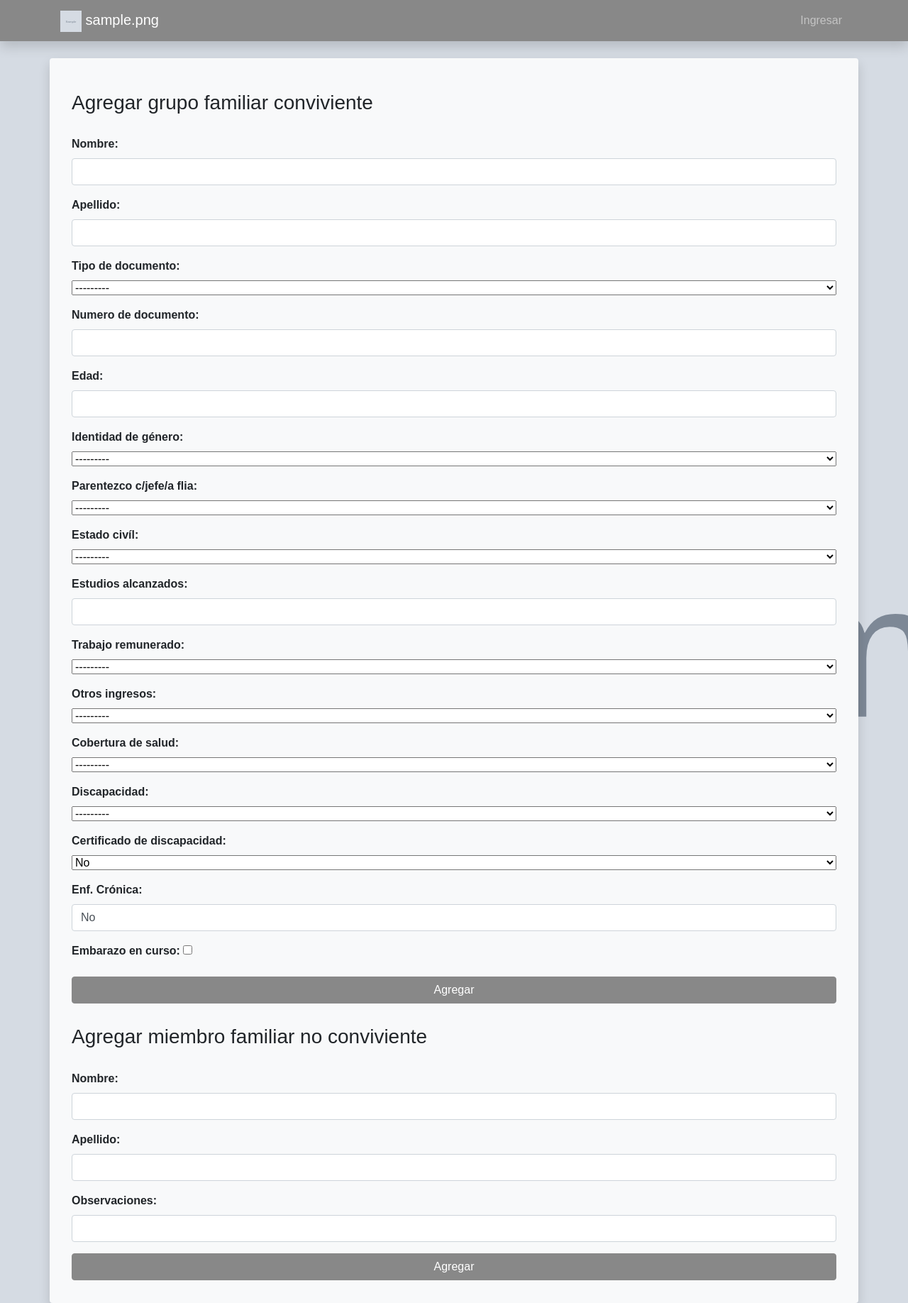
After one commit to lleps/coincido, a Django app: page /grupofamiliar/1/ in a window 1280 px wide. The commit adds this page. Shown: the whole page at 71% size. Run offline with Django 3.2, Linux system fonts and the light colour scheme; tables that the repository leaves empty hold one stand-in row (values such as "Sample post"); grey boxes marked "Sample" are stand-in pictures; some libraries are stand-ins or nearby versions; some web fonts are replaced.

Commit message:
agregados modelos para grupo familiar y no familiar

```diff
--- a/polls/models.py
+++ b/polls/models.py
@@ -59,6 +59,106 @@ class BeneficiarioFamilia(models.Model):
     nino_nombre = models.CharField(max_length=120)
     nino_tipo_documento = models.CharField(max_length=120, choices=TIPO_DOCUMENTO_CHOICES, default='dni')
     nino_numero_documento = models.IntegerField()
+
+
+# Define un conviviente de un beneficiario
+class MiembroConviviente(models.Model):
+    ESTADO_CIVIL_CHOICES = [
+        ('soltero', 'SOLTERO/A'),
+        ('casado', 'CASADO/A'),
+        ('divorciado', 'DIVORCIADO/A'),
+        ('en-pareja', 'EN PAREJA/CONCUBINATO'),
+        ('separado', 'SEPARADO/A DE HECHO'),
+        ('viudo', 'VIUDO/A'),
+    ]
+    TIPO_DOCUMENTO_CHOICES = [
+        ('libreta-civica', 'Libreta Civica'),
+        ('libreta-de-enrolamiento', 'Libreta De enrolamiento'),
+        ('dni', 'DNI'),
+        ('doc-extranjero', 'Doc. Extranjero'),
+        ('nunca-tuvo', 'Nunca Tuvo'),
+        ('otro', 'Otro'),
+    ]
+    IDENTIDAD_DE_GENERO_CHOICES = [
+        ('Mujer', 'Mujer'),
+        ('Varón', 'Varón'),
+        ('Disidencia', 'Disidencia'),
+    ]
+    PARENTESCO_CHOICES = [
+        ('Jefe', 'Jefe'),
+        ('Cónyuge/pareja', 'Cónyuge/pareja'),
+        ('Hijo/a', 'Hijo/a'),
+        ('Yerno/nuera', 'Yerno/nuera'),
+        ('Nieto/a', 'Nieto/a'),
+        ('Padre/madre', 'Padre/madre'),
+        ('Suegro/a', 'Suegro/a'),
+        ('Otro familiar', 'Otro familiar'),
+        ('No familiar', 'No familiar'),
+    ]
+    TRABAJO_REMUNERADO_CHOICES = [
+        ('Formal', 'Formal'),
+        ('Informal', 'Informal'),
+        ('Autónomo', 'Autónomo'),
+        ('Jubilación/retiro', 'Jubilación/retiro'),
+        ('Desocupado', 'Desocupado'),
+    ]
+    OTROS_INGRESOS_CHOICES = [
+        ('AUH', 'AUH'),
+        ('AUE', 'AUE'),
+        ('Tarjeta Alimentar', 'Tarjeta Alimentar'),
+        ('Potenciar Inclusión Joven', 'Potenciar Inclusión Joven'),
+        ('Argentina Hace', 'Argentina Hace'),
+        ('Potenciar Trabajo', 'Potenciar Trabajo'),
+        ('Fondo Desempleo', 'Fondo Desempleo'),
+        ('Pensión Madre de 7 hijos', 'Pensión Madre de 7 hijos'),
+        ('Pensión por discapacidad', 'Pensión por discapacidad'),
+        ('IFE', 'IFE'),
+        ('Otros', 'Otros'),
+    ]
+    COBERTURA_DE_SALUD_CHOICES = [
+        ('No posee', 'No posee'),
+        ('Pre paga', 'Pre paga'),
+        ('APROSS', 'APROSS'),
+        ('PAMI', 'PAMI'),
+        ('PROFE', 'PROFE'),
+        ('Otros', 'Otros'),
+    ]
+    DISCAPACIDAD_CHOICES = [
+        ('No', 'No'),
+        ('Motriz', 'Motriz'),
+        ('Intelectual', 'Intelectual'),
+        ('Sensorial', 'Sensorial'),
+        ('Multidiscapacidad', 'Multidiscapacidad'),
+    ]
+    CERTIFICADO_DE_DISCAPACIDAD_CHOICES = [
+        ('Si, Vigente', 'Si, Vigente'),
+        ('Si, No vigente', 'Si, No Vigente'),
+        ('En trámite', 'En trámite'),
+        ('No', 'No'),
+    ]
+
+    nombre = models.CharField(max_length=100)
+    apellido = models.CharField(max_length=100)
+    tipo_de_documento = models.CharField(max_length=100, choices=TIPO_DOCUMENTO_CHOICES)
+    numero_de_documento = models.IntegerField()
+    edad = models.IntegerField()
+    identidad_de_genero = models.CharField(max_length=80, verbose_name="Identidad de género", choices=IDENTIDAD_DE_GENERO_CHOICES)
+    parentesco = models.CharField(max_length=80, verbose_name="Parentezco c/jefe/a flia", choices=PARENTESCO_CHOICES)
+    estado_civil = models.CharField(max_length=80, verbose_name="Estado civíl", choices=PARENTESCO_CHOICES)
+    estudios_alcanzados = models.CharField(verbose_name="Estudios alcanzados", max_length=50)
+    trabajo_remunerado = models.CharField(max_length=80, choices=TRABAJO_REMUNERADO_CHOICES)
+    otros_ingresos = models.CharField(max_length=80, choices=OTROS_INGRESOS_CHOICES)
+    cobertura_de_salud = models.CharField(max_length=80, choices=COBERTURA_DE_SALUD_CHOICES)
+    discapacidad = models.CharField(max_length=80, choices=DISCAPACIDAD_CHOICES)
+    certificado_de_discapacidad = models.CharField(max_length=80, choices=CERTIFICADO_DE_DISCAPACIDAD_CHOICES, default="No")
+    enfermedad_cronica = models.CharField(max_length=80, verbose_name="Enf. Crónica", default="No")
+    embarazo_en_curso = models.BooleanField(default=False)
+
+
+class MiembroNoConviviente(models.Model):
+    nombre = models.CharField(max_length=100)
+    apellido = models.CharField(max_length=100)
+    observaciones = models.CharField(max_length=100, default="")
 
 
 # sobre quien es la encuesta.
--- /dev/null
+++ b/polls/templates/polls/grupofamiliar.html
@@ -0,0 +1,78 @@
+{% extends 'polls/base.html' %}
+
+{% block title %}Pregunta{% endblock %}
+
+{% block content %}
+
+    <style>
+    input[type=text], input[type=number] {
+        display: block;
+    width: 100%;
+    height: calc(1.5em + .75rem + 2px);
+    padding: .375rem .75rem;
+    font-size: 1rem;
+    font-weight: 400;
+    line-height: 1.5;
+    color: #495057;
+    background-color: #fff;
+    background-clip: padding-box;
+    border: 1px solid #ced4da;
+    border-radius: .25rem;
+    transition: border-color .15s ease-in-out,box-shadow .15s ease-in-out;
+    }
+
+    select, textarea {
+        width: 100%;
+    }
+
+    h3 {
+        margin-top: 30px;
+        margin-bottom: 30px;
+    }
+    </style>
+
+    {% if error %}<p><strong class="text-danger">{{ error }}</strong></p>{% endif %}
+
+    <div class="container">
+        <form action="{% url 'polls:grupofamiliar' pk %}" method="post">
+            {% csrf_token %}
+
+        <h3>Agregar grupo familiar conviviente</h3>
+            {% for field in conv_form %}
+                <div class="form-group">
+                    {{ field.label_tag }}
+                    {% if field.help_text %}
+                        <p class="text-muted">{{ field.help_text|safe }}</p>
+                    {% endif %}
+                    {{ field }}
+                    <div class="text-danger">
+                    {{ field.errors }}
+                    </div>
+                </div>
+            {% endfor %}
+
+            <button type="submit" class="btn btn-primary btn-block">Agregar</button>
+        </form>
+
+            <form action="{% url 'polls:grupofamiliar' pk %}" method="post">
+            {% csrf_token %}
+
+        <h3>Agregar miembro familiar no conviviente</h3>
+            {% for field in no_conv_form %}
+                <div class="form-group">
+                    {{ field.label_tag }}
+                    {% if field.help_text %}
+                        <p class="text-muted">{{ field.help_text|safe }}</p>
+                    {% endif %}
+                    {{ field }}
+                    <div class="text-danger">
+                    {{ field.errors }}
+                    </div>
+                </div>
+            {% endfor %}
+
+            <button type="submit" class="btn btn-primary btn-block">Agregar</button>
+        </form>
+    </div>
+
+{% endblock %}
--- a/polls/templates/polls/index.html
+++ b/polls/templates/polls/index.html
@@ -50,6 +50,10 @@
                                 <span class="text-success"><i class="fa fa-check"></i> Familia</span>
                             {% endif %}
 
+                            <a href="grupofamiliar/{{ match.id }}" class="btn btn-sm btn-primary mr-3">
+                                Rellenar (Grupo familiar)
+                            </a>
+
                             <!-- Completar datos de la vivienda -->
                             {% if not match.completoEncuesta %}
                                 <a href="/{{ match.id }}/0" class="btn btn-sm btn-primary mr-3">
--- a/polls/urls.py
+++ b/polls/urls.py
@@ -12,6 +12,7 @@ urlpatterns = [
     path('resumen/<int:user_index>', app_views.resumen, name='resumen'),
     path('detalle/<int:beneficiario_id>', app_views.detalle, name='detalle'),
     path('familia/<int:pk>/', app_views.familia, name='familia'),
+    path('grupofamiliar/<int:pk>/', app_views.grupofamiliar, name='grupofamiliar'),
     path('upload_img/<int:beneficiario_id>/<int:question_id>/', app_views.upload_img, name='upload_img'),
     path('<int:pk>/<int:question_id>/', app_views.detail, name='detail'),
     path('<int:pk>/<int:question_id>/results/', app_views.results, name='results'),
--- a/polls/views.py
+++ b/polls/views.py
@@ -165,6 +165,18 @@ def resumen(request, user_index):
     return render(request, 'polls/resumen.html', context)
 
 
+class MiembroConvivienteForm(forms.ModelForm):
+    class Meta:
+        model = MiembroConviviente
+        fields = '__all__'
+
+
+class MiembroNoConvivienteForm(forms.ModelForm):
+    class Meta:
+        model = MiembroNoConviviente
+        fields = '__all__'
+
+
 class FamiliaForm(forms.ModelForm):
     class Meta:
         model = BeneficiarioFamilia
@@ -189,6 +201,24 @@ class FamiliaForm(forms.ModelForm):
         }
 
 
+def grupofamiliar(request, pk):
+    beneficiario = get_object_or_404(Beneficiario, pk=pk)
+
+    if request.method == 'POST':
+        # guardado
+        return HttpResponseRedirect(reverse("polls:grupofamiliar"))
+
+    else:
+        conv_form = MiembroConvivienteForm()
+        no_conv_form = MiembroNoConvivienteForm()
+
+        return render(request, 'polls/grupofamiliar.html', {
+            'conv_form': conv_form,
+            'no_conv_form': no_conv_form,
+            'pk': pk
+        })
+
+
 def familia(request, pk):
     beneficiario = get_object_or_404(Beneficiario, pk=pk)
 
@@ -205,6 +235,7 @@ def familia(request, pk):
         return render(request, 'polls/familia.html', {'form': form, 'pk': pk})
 
     else:
+        # obtener grupo familiar final
         form = FamiliaForm()
 
         return render(request, 'polls/familia.html', {'form': form, 'pk': pk})
```
